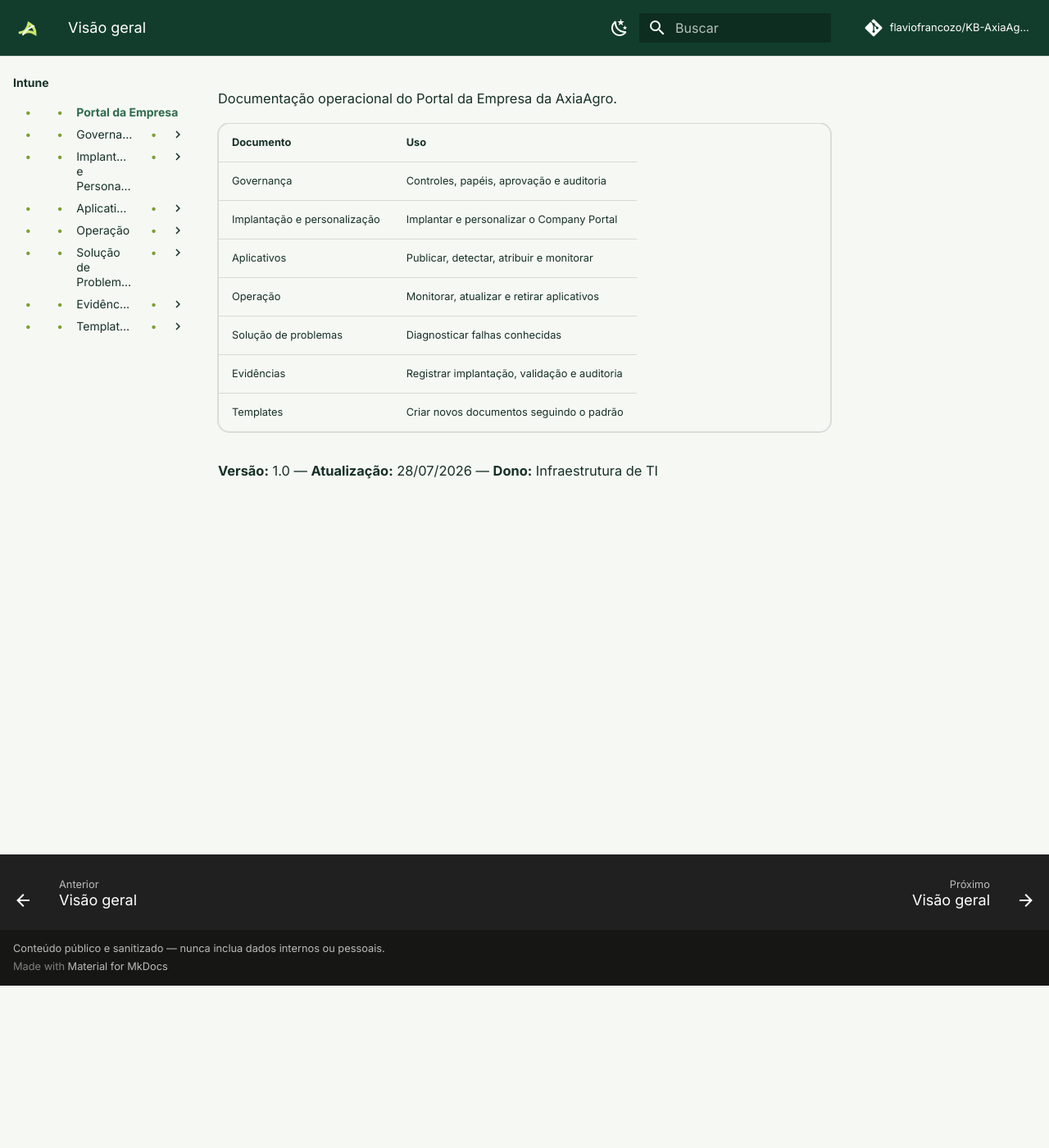
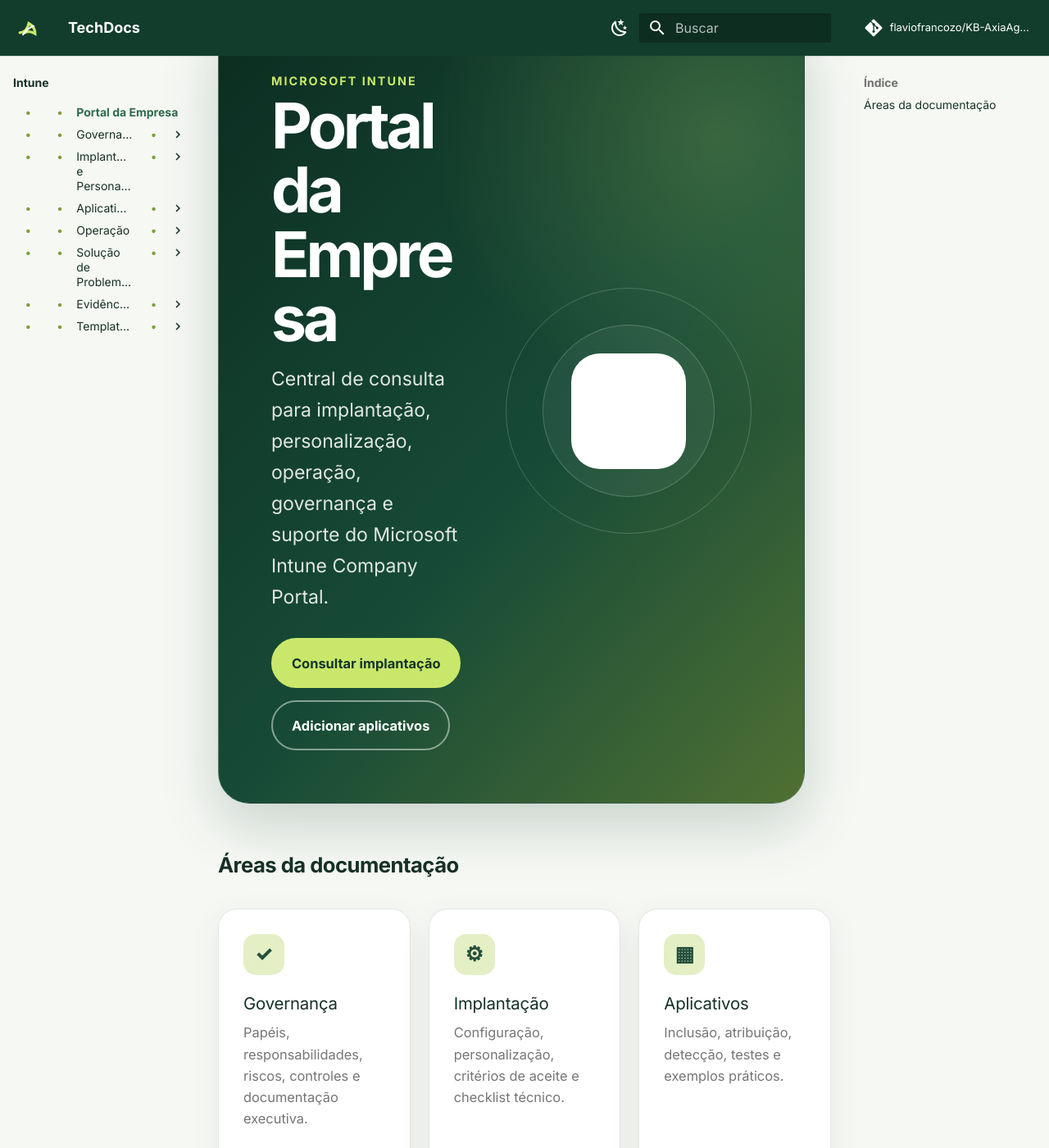
Before and after one commit to flaviofrancozo/KB-AxiaAgro, an MkDocs documentation site: the page built from docs/intune/portal-empresa/index.md, in a window 1280 px wide and 1400 px high, scrolled down 198 px. Shown: the whole window at 82% size. Built offline with MkDocs 1.6.1 and Material for MkDocs 9.7.7, drawn with Linux system fonts in a browser that asks for light colours; comment, search, counter and statistics services are not loaded; some of the changed text lies outside the part shown.

Commit message:
Add files via upload

```diff
--- a/docs/intune/portal-empresa/index.md
+++ b/docs/intune/portal-empresa/index.md
@@ -1,15 +1,66 @@
-# Portal da Empresa — Microsoft Intune
+---
+title: Portal da Empresa
+---
 
-Documentação operacional do Portal da Empresa da AxiaAgro.
+<section class="hero">
+  <div class="hero__content">
+    <div class="eyebrow">Microsoft Intune</div>
+    <h1>Portal da Empresa</h1>
+    <p>Central de consulta para implantação, personalização, operação, governança e suporte do Microsoft Intune Company Portal.</p>
+    <div class="hero__actions">
+      <a class="md-button md-button--primary" href="implantacao/implementar-personalizar-portal-empresa/">Consultar implantação</a>
+      <a class="md-button" href="aplicativos/adicionar-aplicativos/">Adicionar aplicativos</a>
+    </div>
+  </div>
+  <div class="hero__visual" aria-hidden="true">
+    <span class="hero__ring hero__ring--outer"></span>
+    <span class="hero__ring hero__ring--inner"></span>
+    <img src="../../assets/logo.svg" alt="">
+  </div>
+</section>
 
-| Documento | Uso |
-|---|---|
-| Governança | Controles, papéis, aprovação e auditoria |
-| Implantação e personalização | Implantar e personalizar o Company Portal |
-| Aplicativos | Publicar, detectar, atribuir e monitorar |
-| Operação | Monitorar, atualizar e retirar aplicativos |
-| Solução de problemas | Diagnosticar falhas conhecidas |
-| Evidências | Registrar implantação, validação e auditoria |
-| Templates | Criar novos documentos seguindo o padrão |
+## Áreas da documentação
 
-**Versão:** 1.0 — **Atualização:** 28/07/2026 — **Dono:** Infraestrutura de TI
+<div class="cards">
+  <a class="card" href="governanca/">
+    <span class="card__icon">✓</span>
+    <h3>Governança</h3>
+    <p>Papéis, responsabilidades, riscos, controles e documentação executiva.</p>
+    <span class="card__link">Consultar governança →</span>
+  </a>
+  <a class="card" href="implantacao/">
+    <span class="card__icon">⚙</span>
+    <h3>Implantação</h3>
+    <p>Configuração, personalização, critérios de aceite e checklist técnico.</p>
+    <span class="card__link">Ver implantação →</span>
+  </a>
+  <a class="card" href="aplicativos/">
+    <span class="card__icon">▦</span>
+    <h3>Aplicativos</h3>
+    <p>Inclusão, atribuição, detecção, testes e exemplos práticos.</p>
+    <span class="card__link">Gerenciar aplicativos →</span>
+  </a>
+  <a class="card" href="operacao/">
+    <span class="card__icon">↻</span>
+    <h3>Operação</h3>
+    <p>Monitoramento, atualização e retirada controlada de aplicativos.</p>
+    <span class="card__link">Consultar operação →</span>
+  </a>
+  <a class="card" href="troubleshooting/">
+    <span class="card__icon">!</span>
+    <h3>Solução de Problemas</h3>
+    <p>Erros conhecidos, diagnóstico e ações corretivas.</p>
+    <span class="card__link">Consultar soluções →</span>
+  </a>
+  <a class="card" href="evidencias/">
+    <span class="card__icon">▤</span>
+    <h3>Evidências e Modelos</h3>
+    <p>Registros auditáveis e modelos para novas publicações.</p>
+    <span class="card__link">Acessar evidências →</span>
+  </a>
+</div>
+
+!!! info "Estrutura prática para consulta"
+    Use o menu lateral para abrir cada área. Os documentos internos aparecem recuados e com marcador.
+
+**Versão:** 1.1 — **Atualização:** 04/08/2026 — **Responsável:** Infraestrutura de TI
```
Also changed, not shown: docs/intune/portal-empresa/LEIA-ME.md (added, +15 -0 lines).
